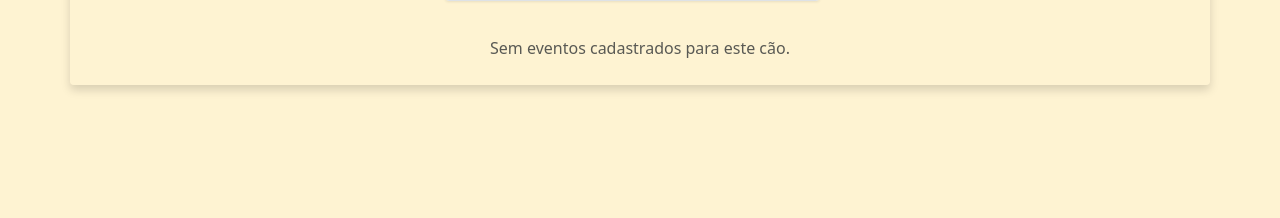
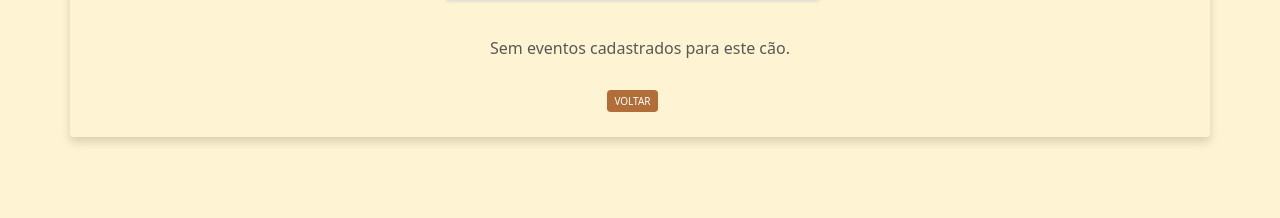
Before and after one commit to iaramariano/projetointegrador2, a Django app: template pets/templates/pets/pages/dog_med_event_view.html in a window 1280 px wide. Shown: the part 343-561 px from the top of the page. Run offline with Django 5.2, Linux system fonts and the light colour scheme; the template is opened without the code that fills it, so the values that code supplies are empty; some libraries are stand-ins or nearby versions.

Commit message:
fix: adiciona botão de voltar à tela de listagem de eventos médicos

```diff
--- a/pets/templates/pets/pages/dog_med_event_view.html
+++ b/pets/templates/pets/pages/dog_med_event_view.html
@@ -62,4 +62,16 @@
     {% endif %}
   </div>
 
+  <div class="row mt-3">
+    <div class="text-center">
+      {# antes:  href="{% url 'pet:panel' %}" #}
+      <a href="{% url 'pet:pet_view' pet.id_pet %}"
+        role="button"
+        class="btn btn-primary ms-3 me-3 mb-3 mt-3 btn-login"
+        id="btn_voltar">
+        VOLTAR
+      </a>
+    </div>
+  </div>
+
 {% endblock %}
```
